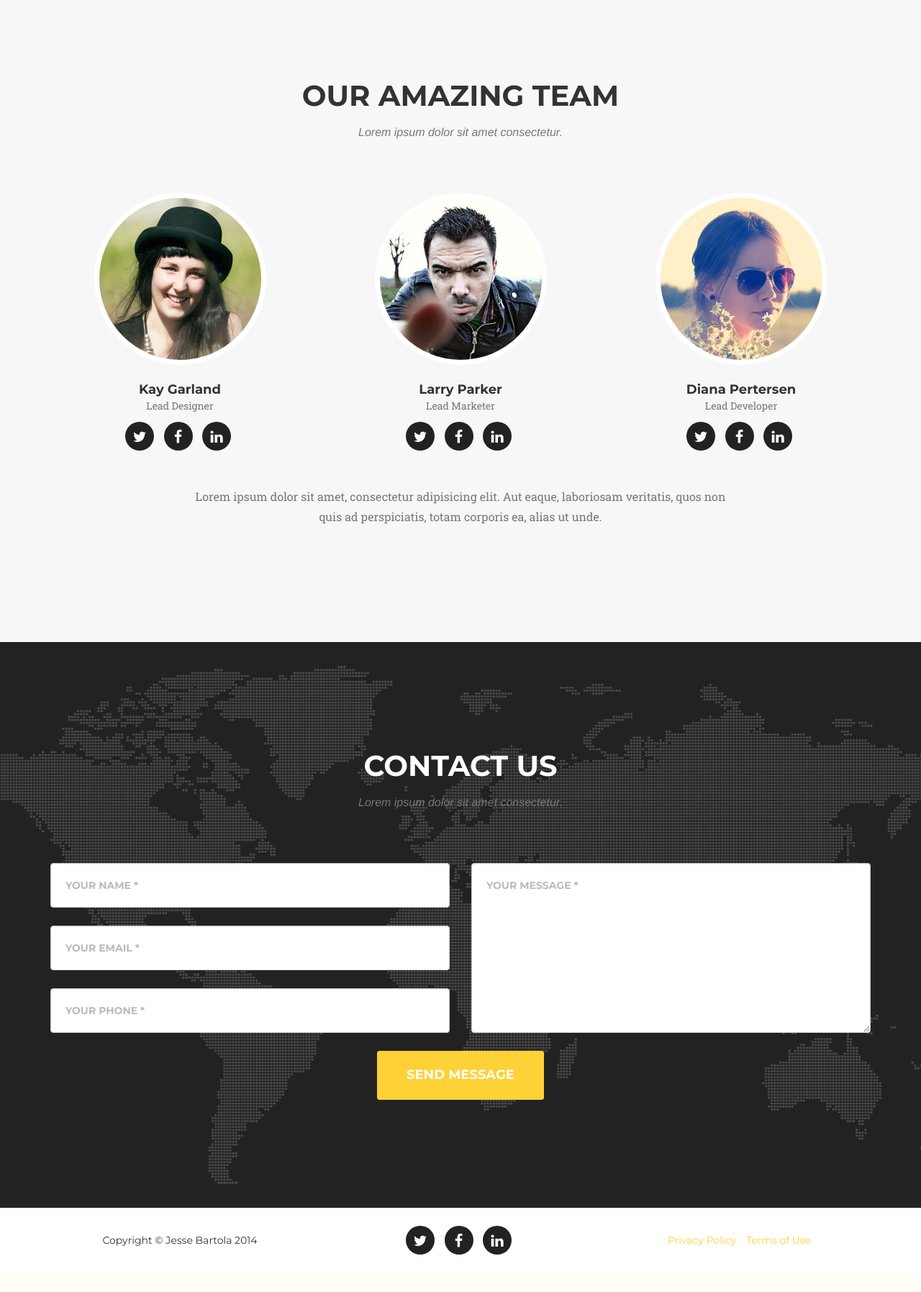
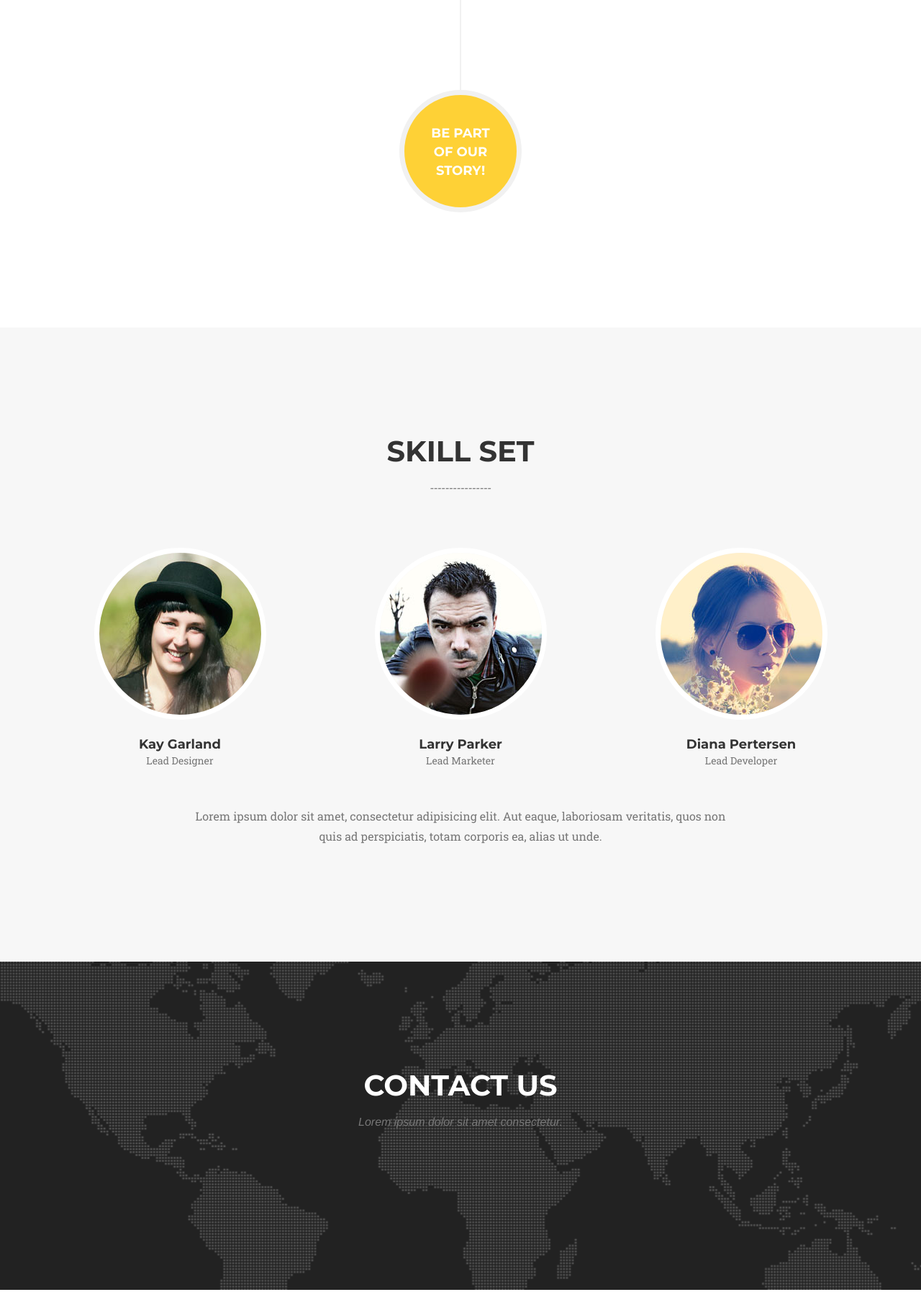
Before and after one commit to jrbartola/Website, a Python web app: template templates/index.html in a window 1280 px wide. Shown: the part 4045-5840 px from the top of the page at 72% size. Before the commit the page ends 5788 px from the top, so only its background shows below. Run offline with Jinja, Linux system fonts and the light colour scheme; the template is opened without the code that fills it, so the values that code supplies are empty; some libraries are stand-ins or nearby versions; some web fonts are replaced.

Commit message:
index changes

```diff
--- a/templates/index.html
+++ b/templates/index.html
@@ -90,7 +90,7 @@
         <div class="container">
             <div class="row">
                 <div class="col-lg-12 text-center">
-                    <h2 class="section-heading">Experience</h2>
+                    <h2 class="section-heading">What am I all about?</h2>
                     <br>
                 </div>
             </div>
@@ -100,24 +100,24 @@
                         <i class="fa fa-circle fa-stack-2x text-primary"></i>
                         <i class="fa fa-check fa-stack-1x fa-inverse"></i>
                     </span>
-                    <h4 class="service-heading">E-Commerce</h4>
-                    <p class="text-muted">Lorem ipsum dolor sit amet, consectetur adipisicing elit. Minima maxime quam architecto quo inventore harum ex magni, dicta impedit.</p>
+                    <h4 class="service-heading">Learning</h4>
+                    <p class="text-muted">I can't stress how imporant it is these days to have an ambition for education. I'm always willing to learn new things on my own time and will go out of my way to make sure I am up to date with the latest and most elegant technology.</p>
                 </div>
                 <div class="col-md-4">
                     <span class="fa-stack fa-4x">
                         <i class="fa fa-circle fa-stack-2x text-primary"></i>
                         <i class="fa fa-laptop fa-stack-1x fa-inverse"></i>
                     </span>
-                    <h4 class="service-heading">Responsive Design</h4>
-                    <p class="text-muted">Lorem ipsum dolor sit amet, consectetur adipisicing elit. Minima maxime quam architecto quo inventore harum ex magni, dicta impedit.</p>
+                    <h4 class="service-heading">Technology</h4>
+                    <p class="text-muted">From calculators to iPhones to computers and beyond, working with technology is and has always been one of my biggest fortes. I am always trying to find the simpleist and most efficient ways to tackle any problems that I may encounter.</p>
                 </div>
                 <div class="col-md-4">
                     <span class="fa-stack fa-4x">
                         <i class="fa fa-circle fa-stack-2x text-primary"></i>
                         <i class="fa fa-lock fa-stack-1x fa-inverse"></i>
                     </span>
-                    <h4 class="service-heading">Web Security</h4>
-                    <p class="text-muted">Lorem ipsum dolor sit amet, consectetur adipisicing elit. Minima maxime quam architecto quo inventore harum ex magni, dicta impedit.</p>
+                    <h4 class="service-heading">Active Engagement</h4>
+                    <p class="text-muted">Learning is one thing, but you start to make real progress when you can apply what you've learned to hands-on activites. Because of this, I am always involved in a few projects of my own. Making projects with the material you have learned is a great way to show and further develop your skill set.</p>
                 </div>
             </div>
         </div>
@@ -157,8 +157,8 @@
                         <img src="static/img/portfolio/startup-framework.png" class="img-responsive" alt="">
                     </a>
                     <div class="portfolio-caption">
-                        <h4>Startup Framework</h4>
-                        <p class="text-muted">Website Design</p>
+                        <h4>Basic Chat</h4>
+                        <p class="text-muted">Lightweight Messaging</p>
                     </div>
                 </div>
                 <div class="col-md-4 col-sm-6 portfolio-item">
@@ -168,7 +168,7 @@
                                 <i class="fa fa-plus fa-3x"></i>
                             </div>
                         </div>
-                        <img src="static/img/portfolio/treehouse.png" class="img-responsive" alt="">
+                        <img src="static/img/iphone_bg_scop.jpg" class="img-responsive" alt="">
                     </a>
                     <div class="portfolio-caption">
                         <h4>Scopium</h4>
@@ -265,8 +265,8 @@
         <div class="container">
             <div class="row">
                 <div class="col-lg-12 text-center">
-                    <h2 class="section-heading">Our Amazing Team</h2>
-                    <h3 class="section-subheading text-muted">Lorem ipsum dolor sit amet consectetur.</h3>
+                    <h2 class="section-heading">Skill Set</h2>
+                    <h3 class="section-subheading text-muted">----------------</h3>
                 </div>
             </div>
             <div class="row">
@@ -275,14 +275,7 @@
                         <img src="static/img/team/1.jpg" class="img-responsive img-circle" alt="">
                         <h4>Kay Garland</h4>
                         <p class="text-muted">Lead Designer</p>
-                        <ul class="list-inline social-buttons">
-                            <li><a href="#"><i class="fa fa-twitter"></i></a>
-                            </li>
-                            <li><a href="#"><i class="fa fa-facebook"></i></a>
-                            </li>
-                            <li><a href="#"><i class="fa fa-linkedin"></i></a>
-                            </li>
-                        </ul>
+
                     </div>
                 </div>
                 <div class="col-sm-4">
@@ -290,14 +283,7 @@
                         <img src="static/img/team/2.jpg" class="img-responsive img-circle" alt="">
                         <h4>Larry Parker</h4>
                         <p class="text-muted">Lead Marketer</p>
-                        <ul class="list-inline social-buttons">
-                            <li><a href="#"><i class="fa fa-twitter"></i></a>
-                            </li>
-                            <li><a href="#"><i class="fa fa-facebook"></i></a>
-                            </li>
-                            <li><a href="#"><i class="fa fa-linkedin"></i></a>
-                            </li>
-                        </ul>
+
                     </div>
                 </div>
                 <div class="col-sm-4">
@@ -305,14 +291,7 @@
                         <img src="static/img/team/3.jpg" class="img-responsive img-circle" alt="">
                         <h4>Diana Pertersen</h4>
                         <p class="text-muted">Lead Developer</p>
-                        <ul class="list-inline social-buttons">
-                            <li><a href="#"><i class="fa fa-twitter"></i></a>
-                            </li>
-                            <li><a href="#"><i class="fa fa-facebook"></i></a>
-                            </li>
-                            <li><a href="#"><i class="fa fa-linkedin"></i></a>
-                            </li>
-                        </ul>
+
                     </div>
                 </div>
             </div>
@@ -334,37 +313,7 @@
                 </div>
             </div>
             <div class="row">
-                <div class="col-lg-12">
-                    <form name="sentMessage" id="contactForm" novalidate>
-                        <div class="row">
-                            <div class="col-md-6">
-                                <div class="form-group">
-                                    <input type="text" class="form-control" placeholder="Your Name *" id="name" required data-validation-required-message="Please enter your name.">
-                                    <p class="help-block text-danger"></p>
-                                </div>
-                                <div class="form-group">
-                                    <input type="email" class="form-control" placeholder="Your Email *" id="email" required data-validation-required-message="Please enter your email address.">
-                                    <p class="help-block text-danger"></p>
-                                </div>
-                                <div class="form-group">
-                                    <input type="tel" class="form-control" placeholder="Your Phone *" id="phone" required data-validation-required-message="Please enter your phone number.">
-                                    <p class="help-block text-danger"></p>
-                                </div>
-                            </div>
-                            <div class="col-md-6">
-                                <div class="form-group">
-                                    <textarea class="form-control" placeholder="Your Message *" id="message" required data-validation-required-message="Please enter a message."></textarea>
-                                    <p class="help-block text-danger"></p>
-                                </div>
-                            </div>
-                            <div class="clearfix"></div>
-                            <div class="col-lg-12 text-center">
-                                <div id="success"></div>
-                                <button type="submit" class="btn btn-xl">Send Message</button>
-                            </div>
-                        </div>
-                    </form>
-                </div>
+
             </div>
         </div>
     </section>
@@ -377,9 +326,9 @@
                 </div>
                 <div class="col-md-4">
                     <ul class="list-inline social-buttons">
-                        <li><a href="#"><i class="fa fa-twitter"></i></a>
+                        <li><a href="http://github.com/jrbartola"><i class="fa fa-github"></i></a>
                         </li>
-                        <li><a href="#"><i class="fa fa-facebook"></i></a>
+                        <li><a href="https://www.facebook.com/jbartola"><i class="fa fa-facebook"></i></a>
                         </li>
                         <li><a href="#"><i class="fa fa-linkedin"></i></a>
                         </li>
@@ -387,10 +336,8 @@
                 </div>
                 <div class="col-md-4">
                     <ul class="list-inline quicklinks">
-                        <li><a href="#">Privacy Policy</a>
-                        </li>
-                        <li><a href="#">Terms of Use</a>
-                        </li>
+                        <!-- <li><a href="#">Terms of Use</a>
+                        </li> -->
                     </ul>
                 </div>
             </div>
@@ -414,18 +361,16 @@
                     <div class="col-lg-8 col-lg-offset-2">
                         <div class="modal-body">
                             <!-- Project Details Go Here -->
-                            <h2>Project Name</h2>
-                            <p class="item-intro text-muted">Lorem ipsum dolor sit amet consectetur.</p>
-                            <img class="img-responsive img-centered" src="static/img/portfolio/roundicons-free.png" alt="">
-                            <p>Use this area to describe your project. Lorem ipsum dolor sit amet, consectetur adipisicing elit. Est blanditiis dolorem culpa incidunt minus dignissimos deserunt repellat aperiam quasi sunt officia expedita beatae cupiditate, maiores repudiandae, nostrum, reiciendis facere nemo!</p>
+                            <h2>TxtAdvice (OutFitr)</h2>
+                            <p class="item-intro text-muted">Instant fashion advice</p>
+                            <img class="img-responsive img-centered" src="static/img/txtadvice.png" alt="">
+                            <p>Ever second-think youself after putting on an outfit before you head out the door? Few people haven't, which is why I decided to become the lead platform developer of TxtAdvice. At any moment a professional stylist is ready to answer any question you might have about your current outfit. Send in a question or a picture and you'll have an answer in no time!</p>
                             <p>
-                                <strong>Want these icons in this portfolio item sample?</strong>You can download 60 of them for free, courtesy of <a href="https://getdpd.com/cart/hoplink/18076?referrer=bvbo4kax5k8ogc">RoundIcons.com</a>, or you can purchase the 1500 icon set <a href="https://getdpd.com/cart/hoplink/18076?referrer=bvbo4kax5k8ogc">here</a>.</p>
+                                <strong>Want to try it out? </strong>Go ahead down to <a href="http://txtadvice.com/">txtadvice.com</a> and enter your phone number in the box!</p>
                             <ul class="list-inline">
-                                <li>Date: July 2014</li>
-                                <li>Client: Round Icons</li>
-                                <li>Category: Graphic Design</li>
+                                <li>Date: June 2015</li>
                             </ul>
-                            <button type="button" class="btn btn-primary" data-dismiss="modal"><i class="fa fa-times"></i> Close Project</button>
+                            <button type="button" class="btn btn-primary" data-dismiss="modal"><i class="fa fa-times"></i> Okay, Cool!</button>
                         </div>
                     </div>
                 </div>
```
Also changed, not shown: static/img/iphone_bg_scop.jpg (added).
